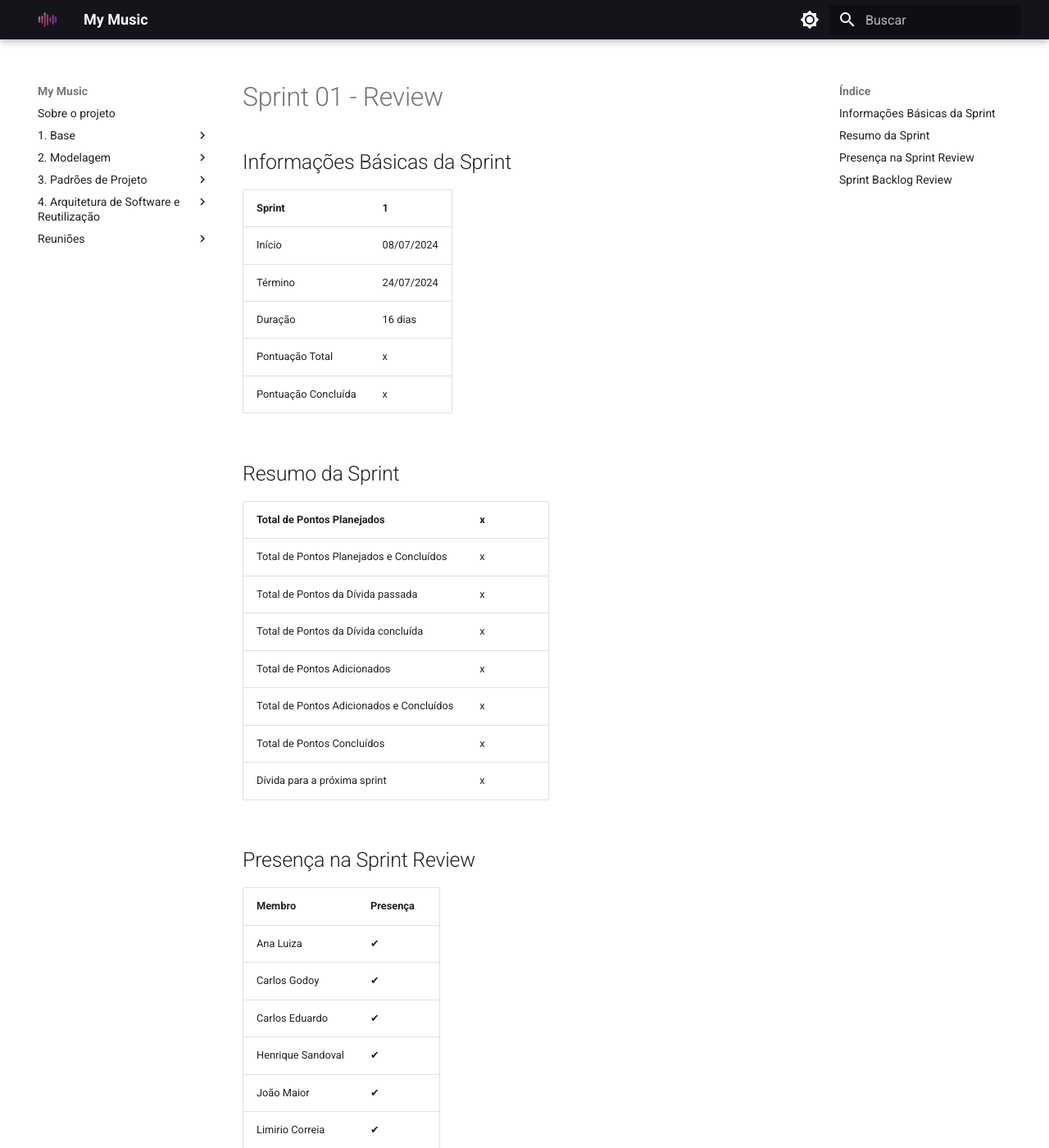
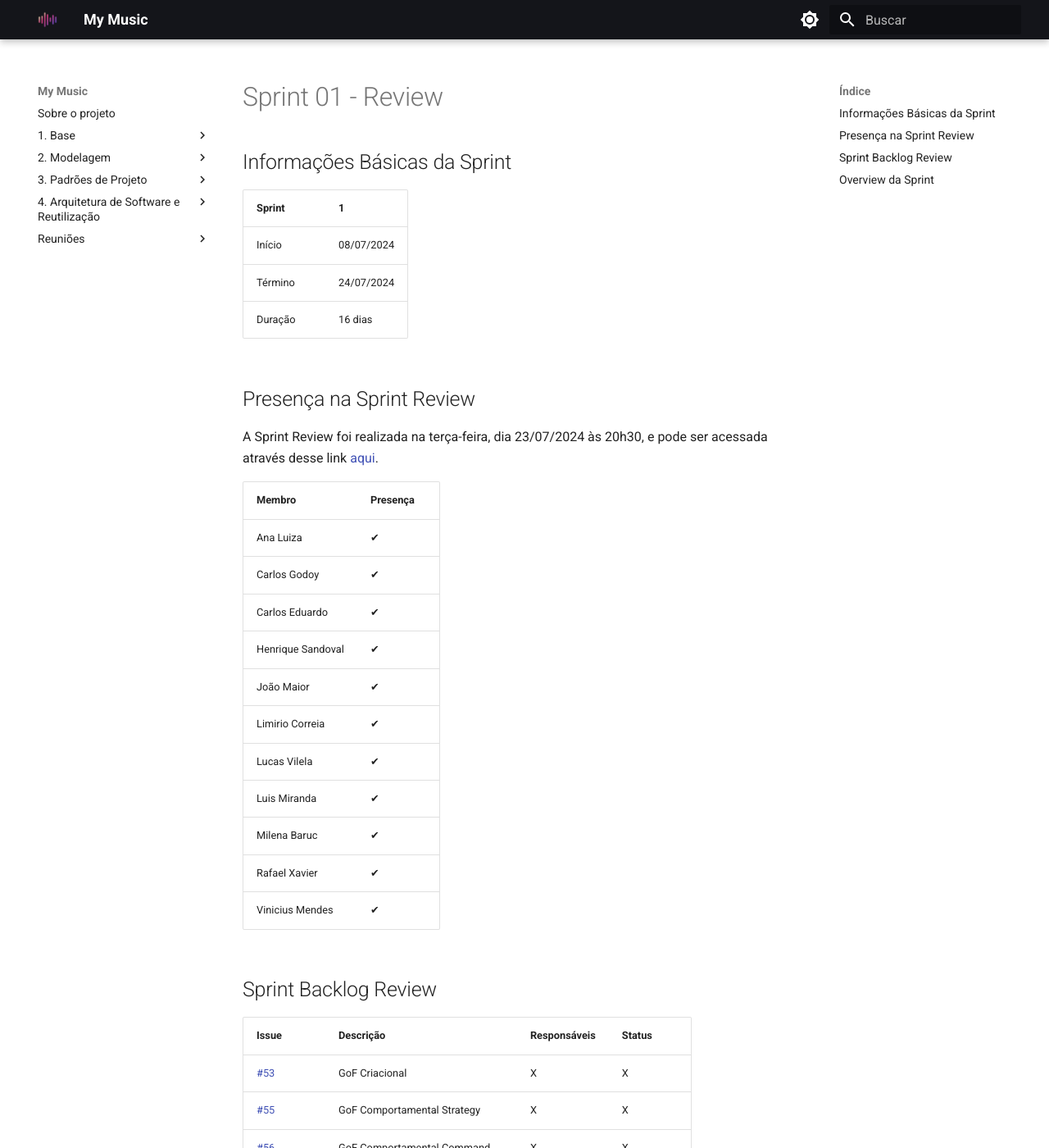
Before and after one commit to UnBArqDsw2024-1/2024.1_G2_My_Music, an MkDocs documentation site: the page built from docs/Sprints/Sprint1/SprintReview1.md, in a window 1280 px wide and 1400 px high. Shown: the whole window at 82% size. Built offline with MkDocs 1.6.1 and Material for MkDocs 9.7.7, drawn with Linux system fonts in a browser that asks for light colours; some of the changed text lies outside the part shown.

Commit message:
Documentando Sprint

```diff
--- a/docs/Sprints/Sprint1/SprintReview1.md
+++ b/docs/Sprints/Sprint1/SprintReview1.md
@@ -7,22 +7,10 @@
 | Início  | 08/07/2024    |
 | Término | 24/07/2024    |
 | Duração | 16 dias       |
-| Pontuação Total | x   |
-| Pontuação Concluída | x |
-
-## Resumo da Sprint
-
-| Total de Pontos Planejados               | x   |
-|------------------------------------------|-----|
-| Total de Pontos Planejados e Concluídos  | x   |
-| Total de Pontos da Dívida passada        | x   |
-| Total de Pontos da Dívida concluída      | x   |
-| Total de Pontos Adicionados              | x   |
-| Total de Pontos Adicionados e Concluídos | x   |
-| Total de Pontos Concluídos               | x   |
-| Dívida para a próxima sprint             | x   |
 
 ## Presença na Sprint Review
+
+A Sprint Review foi realizada na terça-feira, dia 23/07/2024 às 20h30, e pode ser acessada através desse link [aqui]().
 
 | Membro                | Presença |
 |-----------------------|----------|
@@ -40,26 +28,28 @@
 
 ## Sprint Backlog Review
 
-| Issue | Descrição | Pontos | Responsáveis | Status |
-|-------|-----------|--------|--------------|--------|
-| [#53](https://github.com/UnBArqDsw2024-1/2024.1_G2_My_Music/issues/53) | GoF Criacional             | X | X | X |
-| [#55](https://github.com/UnBArqDsw2024-1/2024.1_G2_My_Music/issues/55) | GoF Comportamental Strategy | X | X | X |
-| [#56](https://github.com/UnBArqDsw2024-1/2024.1_G2_My_Music/issues/56) | GoF Comportamental Command  | X | X | X |
-| [#15](#) | X | X | X | X |
-| [#11](#) | X | X | X | X |
-| [#11](#) | X | X | X | X |
-| [#11](#) | X | X | X | X |
-| [#10](#) | X | X | X | X |
-| [#23](#) | X | X | X | X |
-| [#15](#) | X | X | X | X |
-| [#26](#) | X | X | X | X |
-| [#24](#) | X | X | X | X |
-| [#15](#) | X | X | X | X |
-| [#15](#) | X | X | X | X |
-| [#16](#) | X | X | X | X |
-| [#16](#) | X | X | X | X |
-| [#16](#) | X | X | X | X |
-| [#16](#) | X | X | X | X |
-| [#16](#) | X | X | X | X |
-| [#5](#) | X | X | X | X |
-| [#49](https://github.com/UnBArqDsw2024-1/2024.1_G2_My_Music/issues/49) | Arrumando Diagrama de Atividades | X | X | X |
+| Issue | Descrição | Responsáveis | Status |
+|-------|-----------|--------------|--------|
+| [#53](https://github.com/UnBArqDsw2024-1/2024.1_G2_My_Music/issues/53) | GoF Criacional             | X | X |
+| [#55](https://github.com/UnBArqDsw2024-1/2024.1_G2_My_Music/issues/55) | GoF Comportamental Strategy | X | X |
+| [#56](https://github.com/UnBArqDsw2024-1/2024.1_G2_My_Music/issues/56) | GoF Comportamental Command  | X | X |
+| [#15](#) | X | X | X |
+| [#11](#) | X | X | X |
+| [#11](#) | X | X | X |
+| [#11](#) | X | X | X |
+| [#10](#) | X | X | X |
+| [#23](#) | X | X | X |
+| [#15](#) | X | X | X |
+| [#26](#) | X | X | X |
+| [#24](#) | X | X | X |
+| [#15](#) | X | X | X |
+| [#15](#) | X | X | X |
+| [#16](#) | X | X | X |
+| [#16](#) | X | X | X |
+| [#16](#) | X | X | X |
+| [#16](#) | X | X | X |
+| [#16](#) | X | X | X |
+| [#5](#) | X | X | X |
+| [#49](https://github.com/UnBArqDsw2024-1/2024.1_G2_My_Music/issues/49) | Arrumando Diagrama de Atividades | X | X |
+
+## Overview da Sprint
```
Also changed, not shown: docs/Sprints/Sprint1/SprintPlanning1.md (+25 -26 lines).
